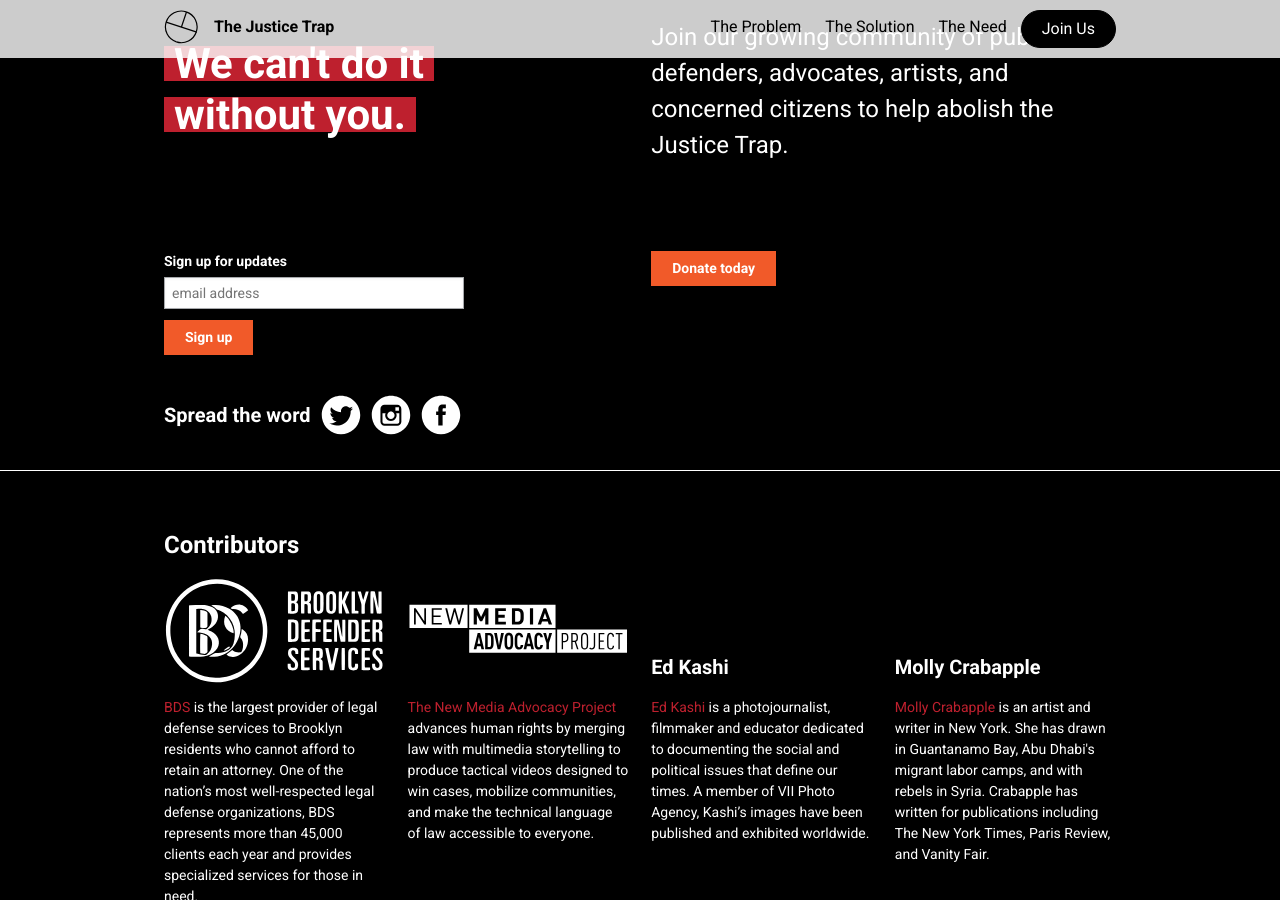
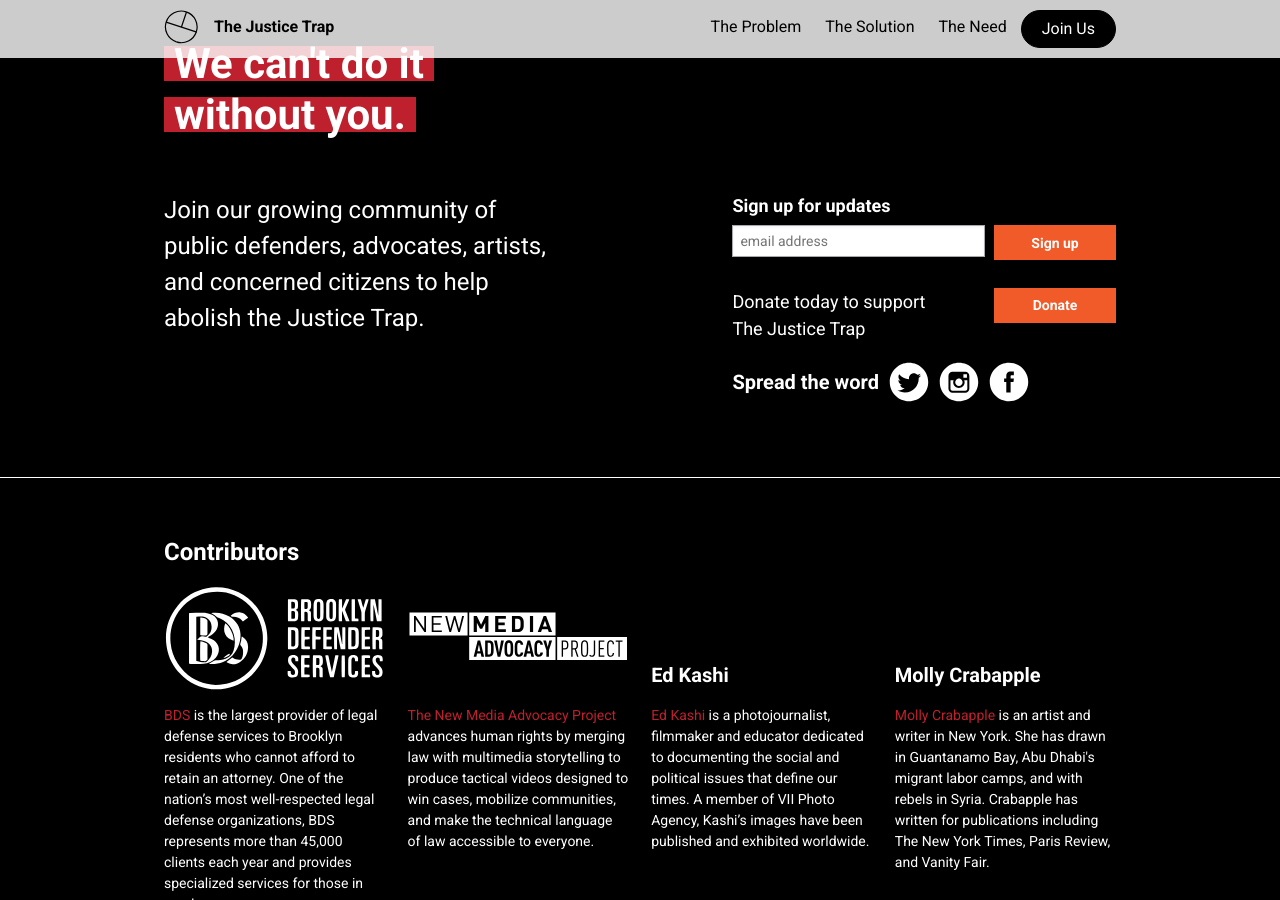
Before and after one commit to noahmanger/thejusticetrap, a Jekyll site: the page built from index.html, in a window 1280 px wide and 900 px high, scrolled down 5678 px. Built offline with Jekyll 4.4.1, drawn with Linux system fonts in a browser that asks for light colours.

Commit message:
Adding new cta

```diff
--- a/_includes/section-6.html
+++ b/_includes/section-6.html
@@ -4,25 +4,36 @@
       <span class="headline__highlight t-red--inverse">We can't do it</span>
       <span class="headline__highlight t-red--inverse">without you.</span>
     </h2>
+  </div>
+  <div class="cta__forms">
     <div class="cta__half">
       <p class="cta__intro">Join our growing community of public defenders, advocates, artists, and concerned citizens to help abolish the Justice Trap.</p>
     </div>
-  </div>
-  <div class="cta__forms">
-    <div class="cta__half">
+    <div class="cta__half cta__donate">
+      <div class="cta__row">
         <form action="//thejusticetrap.us12.list-manage.com/subscribe/post?u=0a6cd5cbd15769330c7df7b91&amp;id=776ec9ad7d" method="post" id="mc-embedded-subscribe-form" name="mc-embedded-subscribe-form" class="validate" target="_blank" novalidate>
-        <label for="mce-EMAIL">Sign up for updates</label>
+          <label for="mce-EMAIL" class="cta__label">Sign up for updates</label>
+          <div class="clearfix">
+            <div class="cta__non-button">
               <input type="email" value="" name="EMAIL" class="email" id="mce-EMAIL" placeholder="email address" required>
               <!-- real people should not fill this in and expect good things - do not remove this or risk form bot signups-->
               <div style="position: absolute; left: -5000px;" aria-hidden="true"><input type="text" name="b_0a6cd5cbd15769330c7df7b91_776ec9ad7d" tabindex="-1" value=""></div>
+            </div>
+            <div class="cta__button">
               <button type="submit" value="Subscribe" name="subscribe" id="mc-embedded-subscribe" class="submit">Sign up</button>
+            </div>
+          </div>
         </form>
       </div>
-    <div class="cta__half cta__donate">
-      <button class="donate" type="button">Donate today</button>
+      <div class="cta__row">
+        <div class="cta__non-button">
+          <span class="cta__label">Donate today to support <br>The Justice Trap</span>
+        </div>
+        <div class="cta__button">
+          <button class="donate" type="button">Donate</button>
         </div>
       </div>
-  <div class="cta__social">
+      <div class="cta__row cta__social">
         <h3>Spread the word</h3>
         <ul class="social-icons">
           <li class="icon__item"><a href="https://twitter.com/thejusticetrap"><img src="assets/img/social-twitter.svg" alt="Twitter icon"></a></li>
@@ -31,3 +42,5 @@
         </ul>
       </div>
     </div>
+  </div>
+</div>
--- a/assets/_sass/components/_call-to-action.scss
+++ b/assets/_sass/components/_call-to-action.scss
@@ -8,21 +8,38 @@
   }
 
   @include media($large-screen-up) {
-    @include span-columns(6);
+    @include span-columns(5);
+
+    &:nth-child(2) {
+      @include shift(2);
+    }
   }
-}
-
-.cta__intro {
-  padding: 3rem 0;
 }
 
 .cta__forms {
   @include clearfix();
   padding: 2rem 0;
+}
 
-  @include media($large-screen-up) {
-    padding: 4rem 0;
+.cta__row {
+  @include clearfix();
+  padding-bottom: 2rem;
+}
+
+.cta__non-button {
+  @include span-columns(8);
+}
+
+.cta__button {
+  @include span-columns(4);
+
+  button {
+    width: 100%;
   }
+}
+
+.cta__label {
+  font-size: 1.8rem;
 }
 
 .donate,
```
Lines whose indentation alone changed are shown as unchanged.
